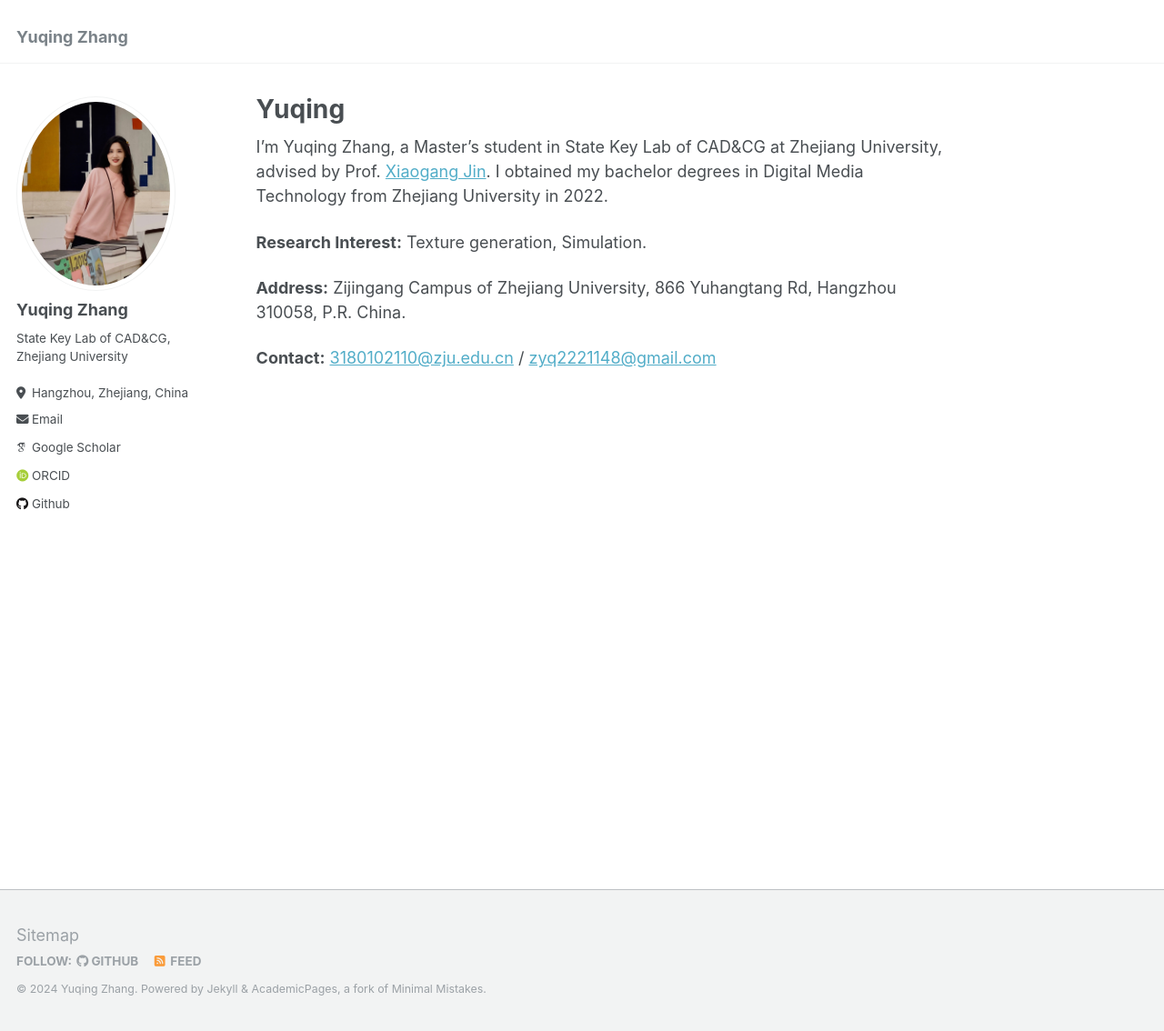
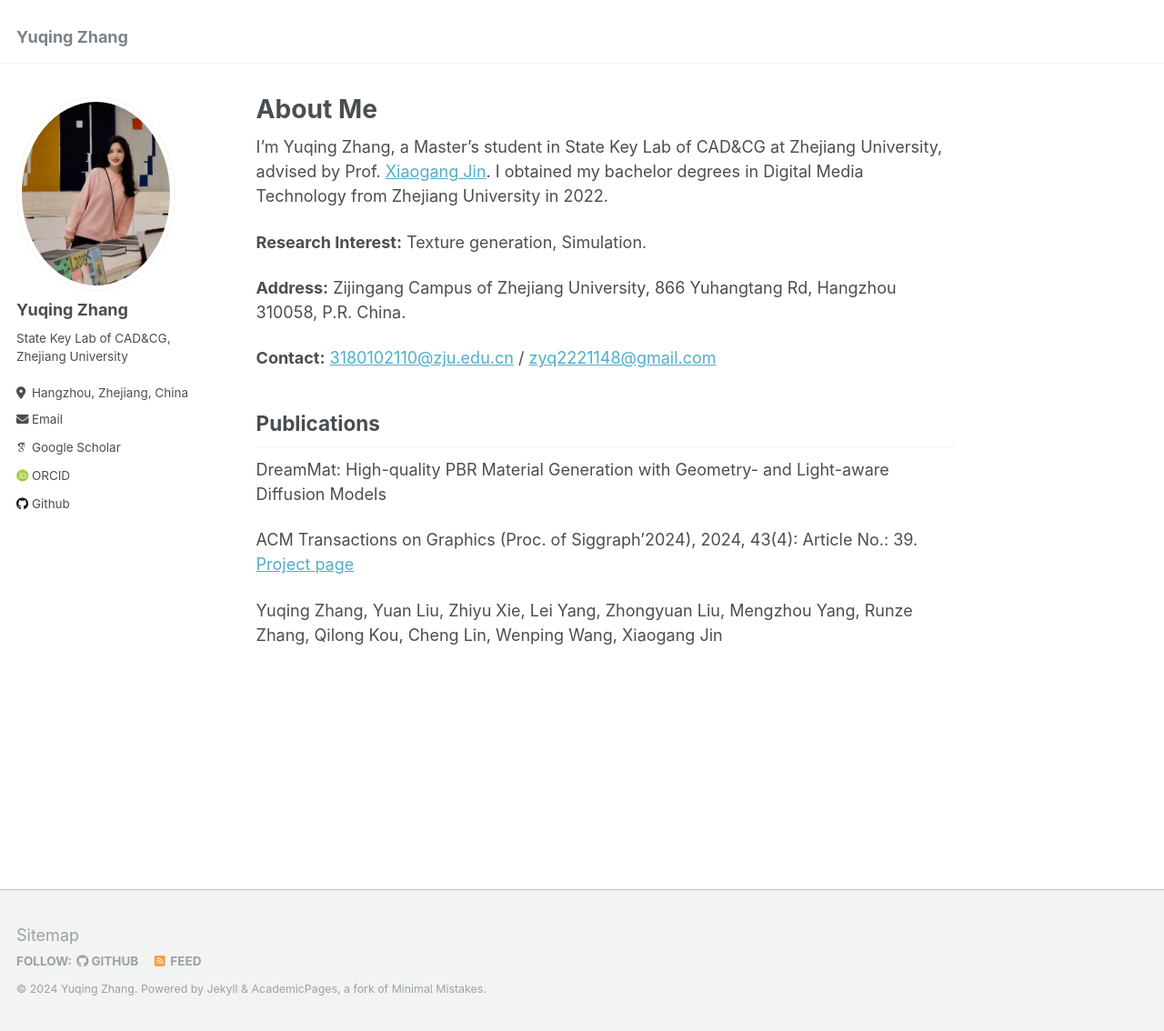
Before and after one commit to zzzyuqing/zzzyuqing.github.io, a Jekyll site: the page built from _pages/about.md, in a window 1280 px wide and 1134 px high. Shown: the whole window at 91% size. Built offline with Jekyll 4.4.1, drawn with Linux system fonts in a browser that asks for light colours; some web fonts are replaced.

Commit message:
add publication

```diff
--- a/_pages/about.md
+++ b/_pages/about.md
@@ -1,6 +1,6 @@
 ---
 permalink: /
-title: "Yuqing"
+title: "About Me"
 excerpt: "Yuqing"
 author_profile: true
 redirect_from:
@@ -15,3 +15,10 @@ I'm Yuqing Zhang, a Master's student in State Key Lab of CAD&CG at Zhejiang Univ
 **Address:** Zijingang Campus of Zhejiang University, 866 Yuhangtang Rd, Hangzhou 310058, P.R. China.
 
 **Contact:** [3180102110@zju.edu.cn](mailto:3180102110@zju.edu.cn) / [zyq2221148@gmail.com](mailto:zyq2221148@gmail.com)
+
+## Publications
+DreamMat: High-quality PBR Material Generation with Geometry- and Light-aware Diffusion Models
+
+ACM Transactions on Graphics (Proc. of Siggraph'2024), 2024, 43(4): Article No.: 39. [Project page](https://zzzyuqing.github.io/dreammat.github.io/)
+
+Yuqing Zhang, Yuan Liu, Zhiyu Xie, Lei Yang, Zhongyuan Liu, Mengzhou Yang, Runze Zhang, Qilong Kou, Cheng Lin, Wenping Wang, Xiaogang Jin
```
